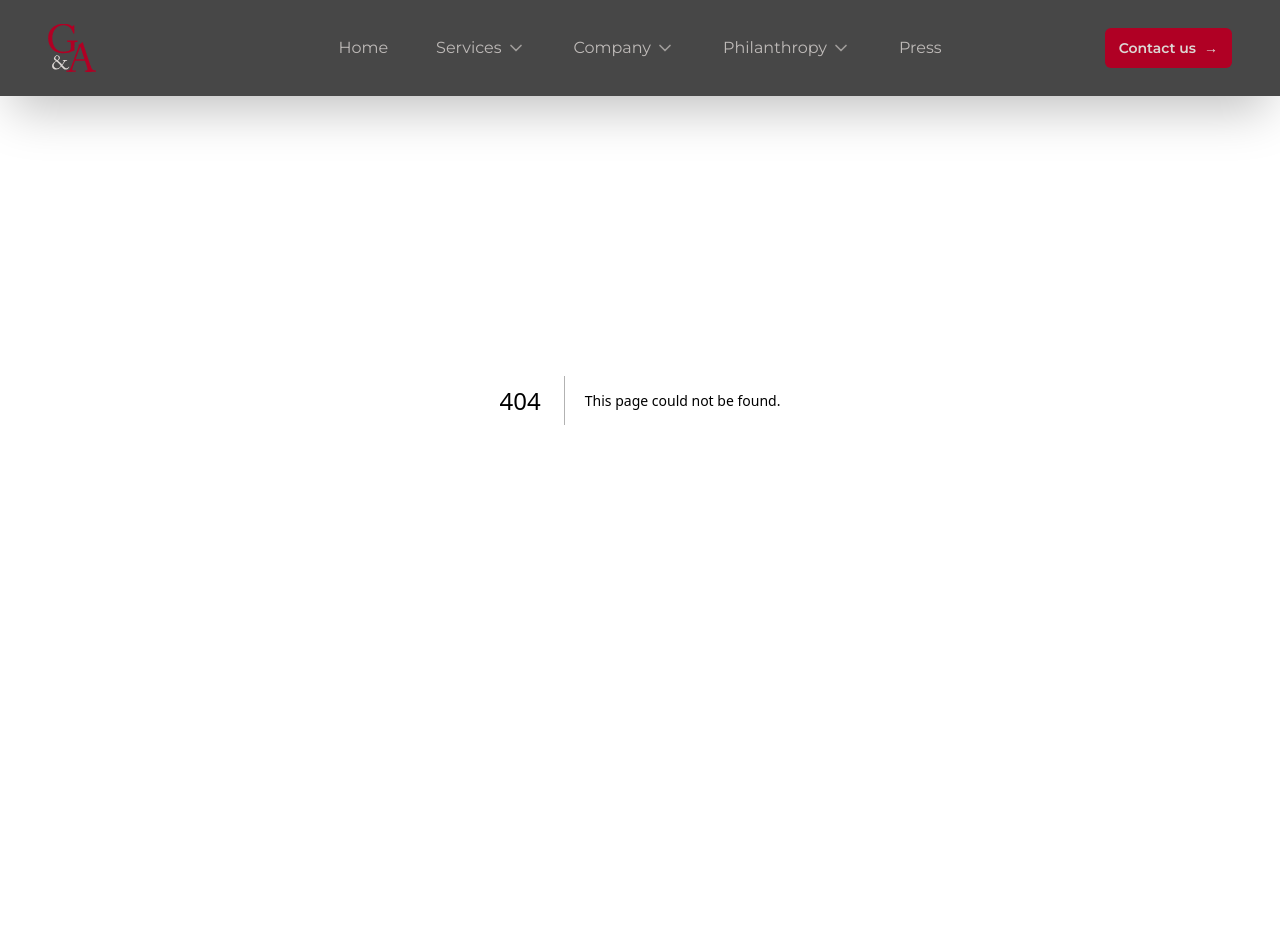
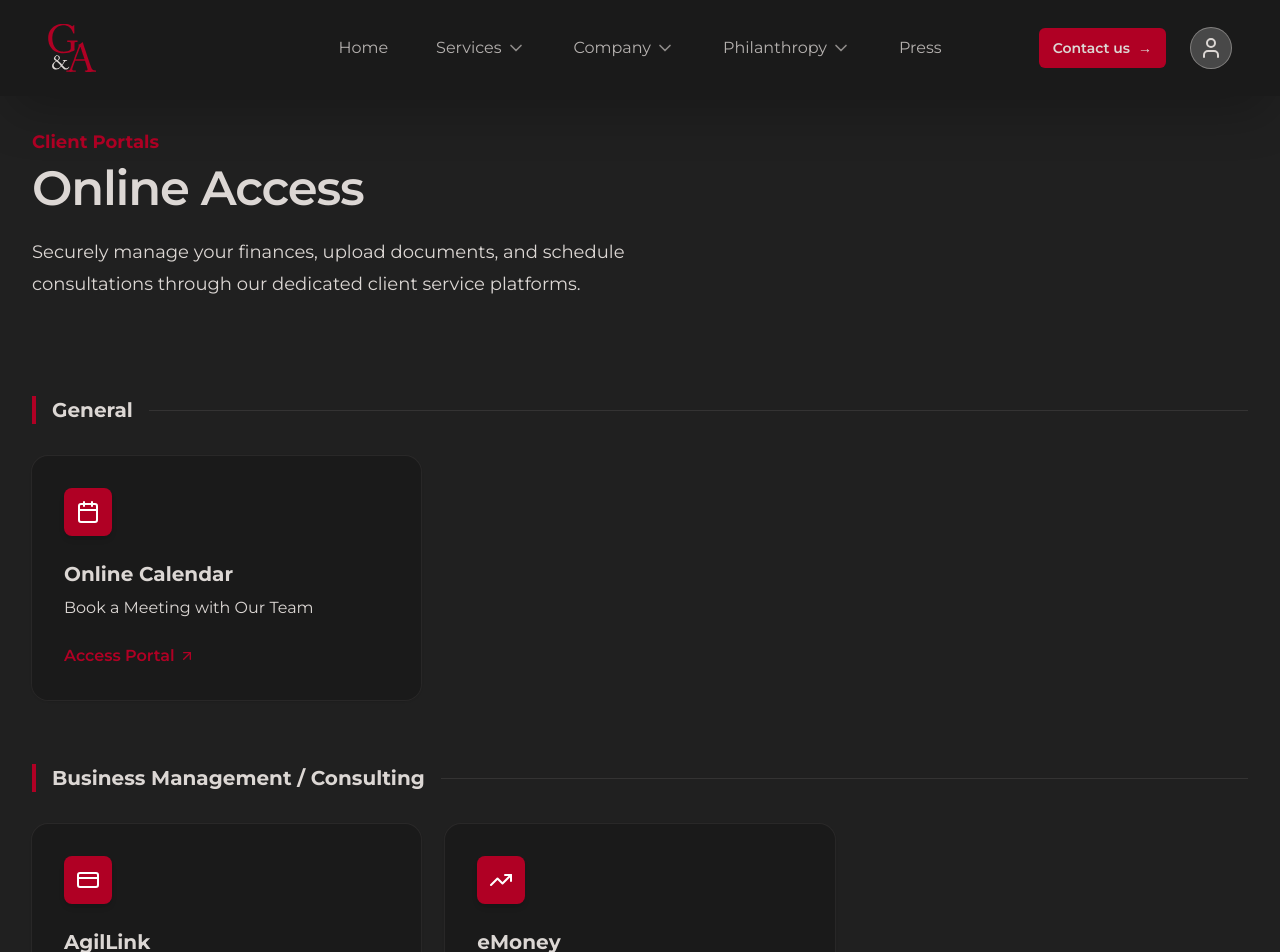
Before and after one commit to lmmiguelgo/g-a, a Next.js app: page /login in a window 1280 px wide. Before the commit this address had no page. Shown: the top 952 px of the page. Built offline with nearby package versions, Linux system fonts and the light colour scheme; what tailwindcss-animated would draw is missing.

Commit message:
Added login option / page

```diff
--- /dev/null
+++ b/src/app/login/page.tsx
@@ -0,0 +1,137 @@
+import React from 'react';
+import {
+  Calendar,
+  CreditCard,
+  TrendingUp,
+  UploadCloud,
+  FileCheck,
+  ArrowUpRight
+} from 'lucide-react';
+
+/**
+ * ClientLinks Component
+ * * A responsive Next.js component for client login shortcuts.
+ * Matches the Gordon & Associates design system:
+ * - bg-background, text-foreground
+ * - text-accent-primary for highlights
+ * - Max-width 7xl containers
+ */
+export default function LoginPage() {
+  const categories = [
+    {
+      title: "General",
+      links: [
+        {
+          name: "Online Calendar",
+          description: "Book a Meeting with Our Team",
+          icon: <Calendar className="size-6" />,
+          href: "https://outlook.office365.com/book/GordonAssociates@gordonandassociates.biz/?ismsaljsauthenabled=true", // Add actual URL here
+        }
+      ]
+    },
+    {
+      title: "Business Management / Consulting",
+      links: [
+        {
+          name: "AgilLink",
+          description: "Online Bill Pay and Invoice Approval",
+          icon: <CreditCard className="size-6" />,
+          href: "https://idp.agillink.com/Account/Login?ReturnUrl=https%3A%2F%2Fidp.agillink.com%2Fconnect%2Fauthorize%2Fcallback%3Fclient_id%3Dagillink%26redirect_uri%3Dhttps%253A%252F%252Flogin.agillink.com%252Fsignin-oidc%26response_type%3Dcode%26scope%3Dopenid%2520profile%26state%3DOpenIdConnect.AuthenticationProperties%253DupdngBxlHknNIjxZthTTzvk_yh8Bl_zBT3ZrBWcN5pQB5nWhJoQmYRR1NGJP84vK3O6bLk6SOajiUrMmkYZT94cb8WTSdGPBFPbkaBN02PL3kmp6Tq7Ahzvl-0LduZ-ZyvvbrlFanu39n82w2svd6huId-0o7UPYlIR7gU4vEePon2nMQnrcnNbjCLf5uW-m5PKxW5IE-Owod4SftKLMZk1qdpA%26response_mode%3Dform_post%26nonce%3D638767222741027579.MWY3YmJjZDYtNGY3NC00M2Q0LWE5ZDktOTQ2MTBkNTAyZWVmMDhmZGVhMjktODkzOC00OWZmLWI2YTItOGVmMTkzNmQyMzhl%26x-client-SKU%3DID_NET472%26x-client-ver%3D8.3.0.0",
+        },
+        {
+          name: "eMoney",
+          description: "Wealth Management Portal",
+          icon: <TrendingUp className="size-6" />,
+          href: "https://wealth.emaplan.com/ema/SignIn?ema%2Fria%2Fgordonandassociates",
+        }
+      ]
+    },
+    {
+      title: "Tax Services",
+      links: [
+        {
+          name: "Intuit",
+          description: "Secure Tax Document Upload",
+          icon: <UploadCloud className="size-6" />,
+          href: "https://accounts.intuit.com/app/sign-in?app_group=ProConnectTaxOnline&asset_alias=Intuit.tax.shoebox.browser.client&redirect_uri=https%3A%2F%2Flink.intuit.com%2Fhome%2F#%2Frequest%2Fquestions",
+        },
+        {
+          name: "SafeSend",
+          description: "Secure Tax Return Portal",
+          icon: <FileCheck className="size-6" />,
+          href: "https://gordonassociatesanaccountancycorporation.ssportal.com",
+        }
+      ]
+    }
+  ];
+
+  return (
+    <div className="w-full bg-background py-24 sm:py-32">
+      <div className="mx-auto max-w-7xl px-6 lg:px-8">
+
+        {/* HEADER SECTION */}
+        <div className="mx-auto max-w-2xl lg:mx-0">
+          <h2 className="text-lg/7 font-bold text-accent-primary">Client Portals</h2>
+          <p className="mt-2 text-4xl font-semibold tracking-tight text-foreground sm:text-5xl">
+            Online Access
+          </p>
+          <p className="mt-6 text-lg/8 text-foreground">
+            Securely manage your finances, upload documents, and schedule consultations
+            through our dedicated client service platforms.
+          </p>
+        </div>
+
+        {/* LINKS GRID */}
+        <div className="mx-auto mt-16 max-w-2xl sm:mt-20 lg:mt-24 lg:max-w-none">
+          <div className="space-y-16">
+            {categories.map((category) => (
+              <div key={category.title} className="space-y-8">
+                {/* Category Title */}
+                <div className="flex items-center gap-4">
+                  <h3 className="text-xl font-bold text-foreground border-l-4 border-accent-primary pl-4">
+                    {category.title}
+                  </h3>
+                  <div className="h-px flex-auto bg-foreground/10" />
+                </div>
+
+                {/* Cards Grid */}
+                <div className="grid grid-cols-1 gap-6 sm:grid-cols-2 lg:grid-cols-3">
+                  {category.links.map((link) => (
+                    <a
+                      key={link.name}
+                      href={link.href}
+                      target="_blank"
+                      rel="noopener noreferrer"
+                      className="group relative flex flex-col justify-between rounded-2xl bg-second-bg p-8 transition-all hover:bg-accent-primary/5 hover:ring-2 hover:ring-accent-primary/50 ring-1 ring-foreground/5 shadow-sm"
+                    >
+                      <div>
+                        {/* Icon/Logo Container */}
+                        <div className="flex h-12 w-12 items-center justify-center rounded-lg bg-accent-primary text-white shadow-md transition-transform group-hover:scale-110">
+                          {link.icon}
+                        </div>
+
+                        <div className="mt-6">
+                          <h4 className="text-xl font-bold text-foreground group-hover:text-accent-primary transition-colors">
+                            {link.name}
+                          </h4>
+                          <p className="mt-2 text-md/6 text-foreground">
+                            {link.description}
+                          </p>
+                        </div>
+                      </div>
+
+                      <div className="mt-6 flex items-center text-md font-semibold text-accent-primary">
+                        Access Portal
+                        <ArrowUpRight className="ml-1 size-4 transition-transform group-hover:translate-x-1 group-hover:-translate-y-1" />
+                      </div>
+                    </a>
+                  ))}
+                </div>
+              </div>
+            ))}
+          </div>
+        </div>
+      </div>
+    </div>
+  );
+}
--- a/src/app/test/page.tsx
+++ b/src/app/test/page.tsx
@@ -1,9 +1,9 @@
-import CompanyContent from "@/components/blocks/companyContent/companyContent"
+
 
 const TestPage = () => {
   return (
    <>
-   <CompanyContent />
+
    </>
   )
 }
--- a/src/components/blocks/companyContent/companyContent.tsx
+++ b/src/components/blocks/companyContent/companyContent.tsx
@@ -17,7 +17,7 @@ export default function CompanyContent() {
               <strong className="text-foreground">Gordon & Associates</strong> is a business management firm representing <strong className="text-foreground">elite entertainers, professional athletes, small business owners, executives, and high net worth individuals.</strong>
             </p>
             <p>
-              <strong className="text-foreground">Gordon & Associates</strong> has emerged as a premiere boutique firm with an <strong className="text-foreground">internationally renowned clientele.</strong> Clients include award winning <strong className="text-foreground">actors, comedians, recording artists, writers, directors, and producers.</strong> Clients have won multiple awards including <strong className="text-foreground">Oscars, Emmys, Golden Globes, Grammys, Image Awards, Stellar Awards, and Video Music Awards.</strong>
+              <strong className="text-foreground">Gordon & Associates</ strong> has emerged as a premiere boutique firm with an <strong className="text-foreground">internationally renowned clientele.</strong> Clients include award winning <strong className="text-foreground">actors, comedians, recording artists, writers, directors, and producers.</strong> Clients have won multiple awards including <strong className="text-foreground">Oscars, Emmys, Golden Globes, Grammys, Image Awards, Stellar Awards, and Video Music Awards.</strong>
             </p>
             <p>
               <strong className="text-foreground">Gordon & Associates</strong> also provides <strong className="text-foreground">accounting, tax, executive mentoring, and small business consulting services.</strong> The firm helps clients <strong className="text-foreground">build wealth, protect assets, and secure their financial future.</strong> The firm’s comprehensive financial services include: <strong className="text-foreground">wealth management, small business development, management consulting, strategic budgeting, tax planning, and tax preparation.</strong>
--- a/src/components/blocks/navbar/navbar.tsx
+++ b/src/components/blocks/navbar/navbar.tsx
@@ -14,7 +14,8 @@ import {
   BookOpen,
   ShieldCheck,
   UserStar,
-  Sparkles
+  Sparkles,
+  User
 } from 'lucide-react'
 
 import Link from 'next/link'
@@ -221,7 +222,8 @@ export default function Navbar() {
           </div>
 
           {/* Mobile Menu Button */}
-          <div className="flex lg:hidden">
+          <div className="flex lg:hidden items-center gap-x-4">
+
             <button
               type="button"
               onClick={() => setMobileMenuOpen(true)}
@@ -413,9 +415,13 @@ export default function Navbar() {
             </Link>
           </div>
 
-          <div className="hidden lg:flex lg:flex-1 lg:justify-end">
+          <div className="hidden lg:flex lg:flex-1 lg:justify-end items-center gap-x-6">
             <Link onClick={scrollToHome} href="/contact" className=" inline-flex items-center gap-x-2 rounded-md bg-accent-primary px-3.5 py-2.5 text-sm font-semibold text-foreground hover:bg-accent-primary/88">
               Contact us <span aria-hidden="true">&rarr;</span>
+            </Link>
+            <Link href="/login" className="rounded-full bg-white/20 p-2 text-foreground hover:bg-white/10 hover:text-white transition-all duration-300 border border-foreground/40">
+              <span className="sr-only">Log in</span>
+              <User className="h-6 w-6" aria-hidden="true" />
             </Link>
           </div>
 
@@ -464,6 +470,16 @@ export default function Navbar() {
           <div className="mt-6 flow-root">
             <div className="-my-6 divide-y divide-white/10">
               <div className="space-y-2 py-6">
+                <Link
+                  onClick={() => { setMobileMenuOpen(false) }}
+                  href="/login"
+                  className="group -mx-3 flex items-center gap-x-6 rounded-lg px-3 py-1 text-base font-semibold leading-8 text-foreground hover:bg-white/5"
+                >
+                  <div className="flex h-12 w-12 flex-none items-center justify-center rounded-full bg-white/20 group-hover:bg-white/10 border border-foreground/40">
+                    <User className="h-6 w-6 text-foreground/70 group-hover:text-foreground " aria-hidden="true" />
+                  </div>
+                  Log in
+                </Link>
                 {services.map((item) => (
                   <Link
                     onClick={() => { setMobileMenuOpen(false) }}
```
